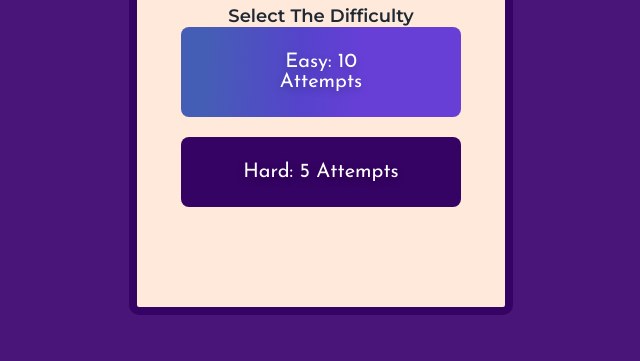
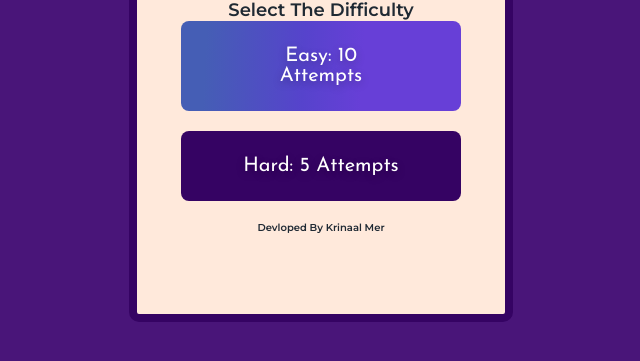
Before and after one commit to krinal2709/GuessTheNuumber, a plain HTML site: page index.html in a window 1280 px wide. Shown: the part 383-744 px from the top of the page, without its empty margins (319-959 px from the left). Drawn offline with Linux system fonts and the light colour scheme.

Commit message:
Update index.html

```diff
--- a/index.html
+++ b/index.html
@@ -52,6 +52,7 @@
           </div>
         </section>
       </div>
+       <div>Devloped By Krinaal Mer</div>
     </main>
     <script src="index.js"></script>
   </body>
```
